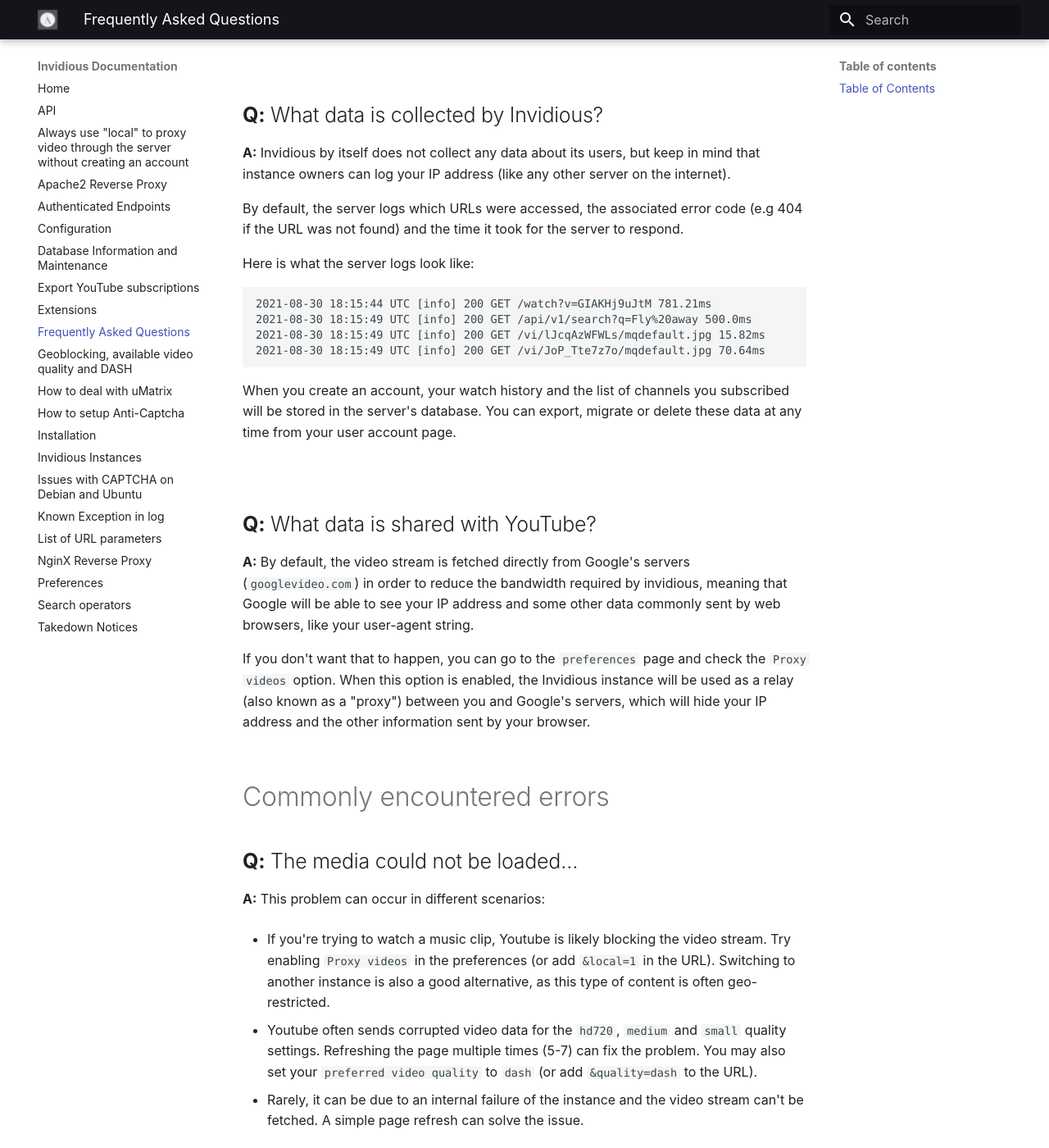
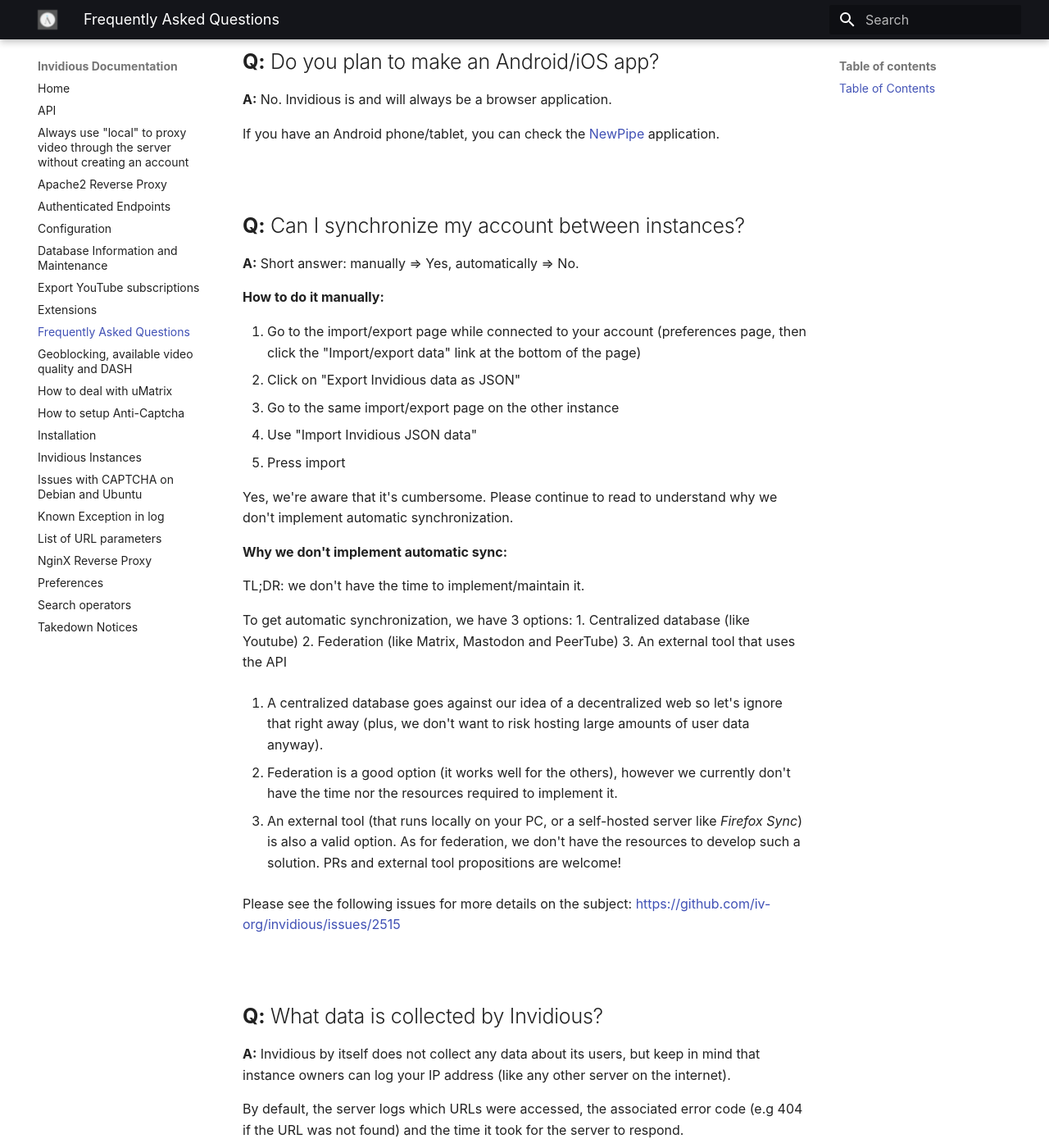
Before and after one commit to iv-org/documentation, an MkDocs documentation site: the page built from docs/FAQ.md, in a window 1280 px wide and 1400 px high, scrolled down 1017 px. Shown: the whole window at 82% size. Built offline with MkDocs 1.6.1 and Material for MkDocs 9.7.7, drawn with Linux system fonts in a browser that asks for light colours; some of the changed text lies outside the part shown.

Commit message:
Add some answers to the FAQ
Answer the following frequently asked questions:
 - Can't login nor save preferences (e.g #2962)
 - Sync user data between multiple instances (e.g #2515)
 - Captions/Subtitles not showing up (e.g #2565)
 - DB::PoolRetryAttemptsExceeded (e.g #1582)

```diff
--- a/docs/FAQ.md
+++ b/docs/FAQ.md
@@ -5,6 +5,8 @@
 - Using Invidious
   * [Can I use Invidious on my device?](#q-can-i-use-invidious-on-my-device)
   * [Do you plan to make an Android/iOS app?](#q-do-you-plan-to-make-an-androidios-app)
+  * [Can I synchronize my account between instances?](
+    #q-can-i-synchronize-my-account-between-instances)
   * [What data is collected by Invidious?](#q-what-data-is-collected-by-invidious)
   * [What data is shared with YouTube?](#q-what-data-is-shared-with-youtube)
 
@@ -12,6 +14,8 @@
   * [The media could not be loaded…](#q-the-media-could-not-be-loaded)
   * [Could not check out a connection in 2.0 seconds (DB::PoolTimeout)](
     #q-could-not-check-out-a-connection-in-20-seconds-dbpooltimeout)
+  * [`DB::PoolRetryAttemptsExceeded`](#q-dbpoolretryattemptsexceeded)
+  * [Subtitles are not working!](#q-subtitles-are-not-working)
 
 - Running your own instance
   * [Do you provide pre-built binaries (`.deb`, `.rpm`, etc..)?](
@@ -21,6 +25,7 @@
     #q-rss-feedslinksetc-urls-redirect-to-ip3000-but-i-have-a-reverse-proxy)
   * [The "popular" feed/page on my instance is empty!](
     #q-the-popular-feedpage-on-my-instance-is-empty)
+  * [I can't log in nor save preferences](#q-i-cant-log-in-nor-save-preferences)
 
 
 # Using Invidious
@@ -38,6 +43,48 @@
 
 If you have an Android phone/tablet, you can check the
 [NewPipe](https://github.com/TeamNewPipe/NewPipe) application.
+
+<br/>
+
+## **Q:** Can I synchronize my account between instances?
+
+**A:** Short answer: manually => Yes, automatically => No.
+
+**How to do it manually:**
+
+1. Go to the import/export page while connected to your account (preferences
+page, then click the "Import/export data" link at the bottom of the page)
+2. Click on "Export Invidious data as JSON"
+3. Go to the same import/export page on the other instance
+4. Use "Import Invidious JSON data"
+5. Press import
+
+Yes, we're aware that it's cumbersome. Please continue to read to understand
+why we don't implement automatic synchronization.
+
+**Why we don't implement automatic sync:**
+
+TL;DR: we don't have the time to implement/maintain it.
+
+To get automatic synchronization, we have 3 options:
+  1. Centralized database (like Youtube)
+  2. Federation (like Matrix, Mastodon and PeerTube)
+  3. An external tool that uses the API
+
+1. A centralized database goes against our idea of a decentralized web so
+let's ignore that right away (plus, we don't want to risk hosting large
+amounts of user data anyway).
+
+2. Federation is a good option (it works well for the others), however we
+currently don't have the time nor the resources required to implement it.
+
+3. An external tool (that runs locally on your PC, or a self-hosted server
+like _Firefox Sync_) is also a valid option. As for federation, we don't
+have the resources to develop such a solution. PRs and external tool
+propositions are welcome!
+
+Please see the following issues for more details on the subject:
+https://github.com/iv-org/invidious/issues/2515
 
 <br/>
 
@@ -116,6 +163,31 @@
 
 <br/>
 
+## **Q:** `DB::PoolRetryAttemptsExceeded`
+
+**A:** The instance you are using is having _database issues_. Please use
+another instance from the [list of public instances](
+https://instances.invidious.io)
+
+If you're an instance admin, first try restarting Invidious. Then try
+restarting PostgreSQL. If neither fixed the problem, try [increasing the
+maximum number of connections allowed](https://stackoverflow.com/a/32584211).
+Some distributions change the default to a low number.
+
+## **Q:** Subtitles are not working!
+
+**A:** Subtitles (also know as "Closed Captions") are generally not working
+on popular Invidious instances. This is due to URL rate limiting coming
+from Google servers.
+
+To solve that, try using a less popular public instance or host Invidious
+yourself.
+
+Please take a look at the following issue for more details:
+https://github.com/iv-org/invidious/issues/2567
+
+<br/>
+
 
 # Running your own instance
 
@@ -150,3 +222,21 @@
 **A:** The "popular" feed is generated from the videos that are popular amongst
 the users registered on your instance. If nobody has created an account on your
 instance (e.g if registration is disabled) the popular feed will be empty.
+
+<br/>
+
+## **Q:** I can't log in nor save preferences!
+
+**A:** Double check your config! The value of the `domain` config option is
+used for the session (`SID`) and preferences (`PREFS`) cookies. If set
+incorrectly, the cookies will be invalid, and your browser will silently
+ignore them.
+
+**If you access your invidious instance by IP address (like `192.168.1.205`)
+then leave the `domain` config option EMPTY!**
+
+Common invalid values include:
+ - IP addresses (like `192.168.1.205`)
+ - Scheme before the domain (`https://example.com`)
+ - Port after the domain (`example.com:3000`)
+ - Typo in the FQDN (`<domain>.cm` instead of `<domain>.com`)
```
